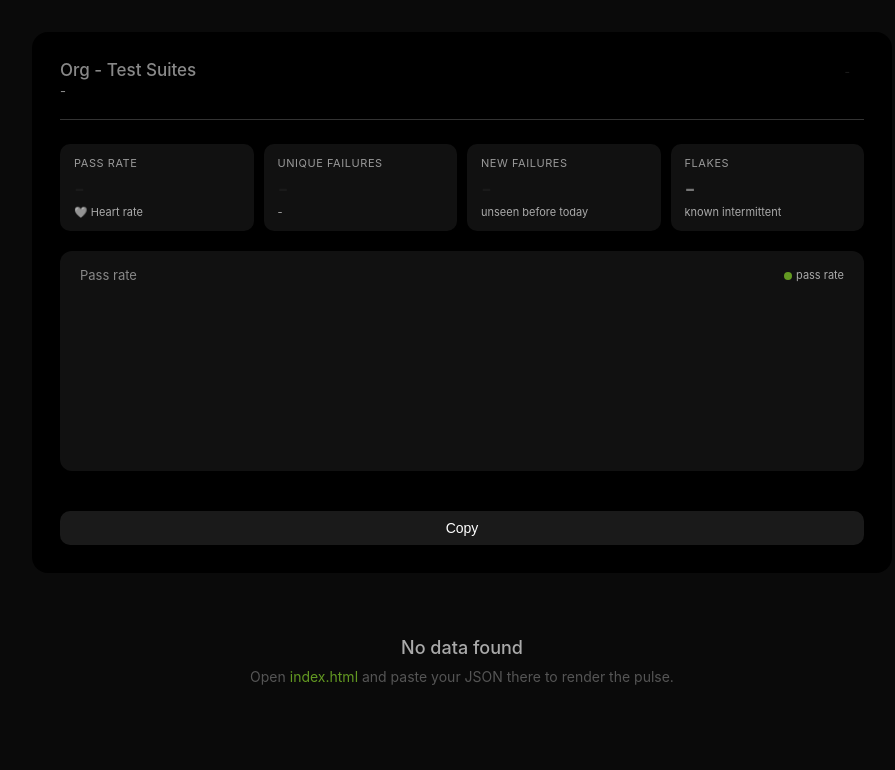
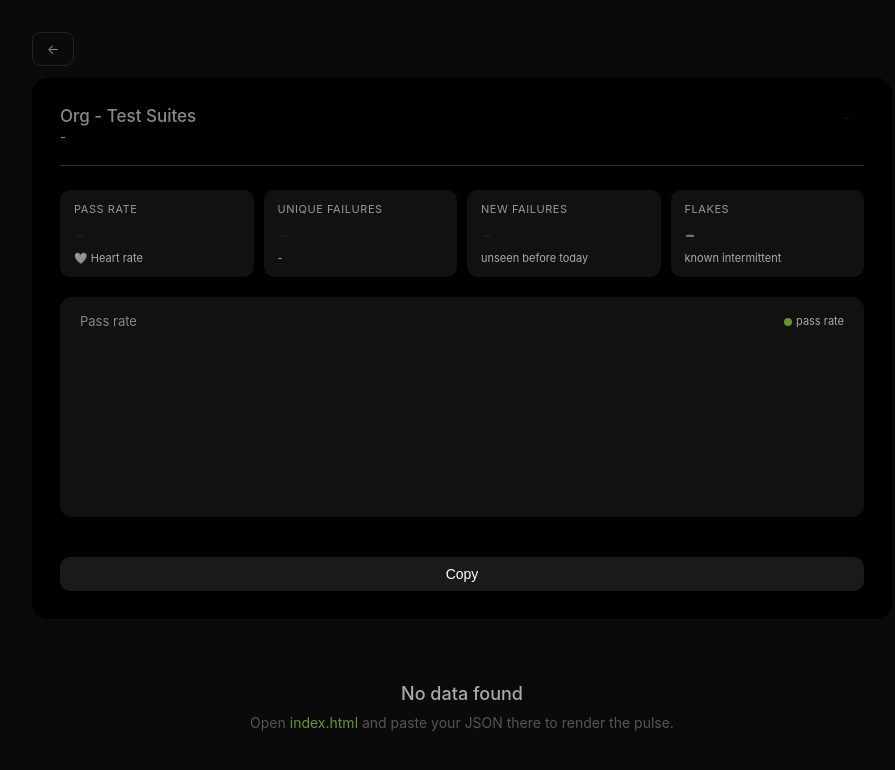
Before and after one commit to mchlwall/daily-pulse, a plain HTML site: page pulse/report.html in a window 1280 px wide. Shown: the whole page, without its empty margins (178-1073 px from the left). Drawn offline with nearby package versions, Linux system fonts and the light colour scheme.

Commit message:
Clean up

```diff
--- a/pulse/report.html
+++ b/pulse/report.html
@@ -300,6 +300,29 @@
     text-decoration: underline;
   }
 
+  .back-btn {
+    display: inline-block;
+    margin-bottom: 12px;
+    padding: 8px 14px;
+    background: transparent;
+    color: #888;
+    border: 1px solid #222;
+    border-radius: 8px;
+    font-size: 13px;
+    text-decoration: none;
+    transition: all 0.15s;
+  }
+
+  .back-btn:hover {
+    border-color: #888;
+    color: #aaa;
+  }
+
+  .back-nav {
+    max-width: 860px;
+    margin: 0 auto;
+  }
+
   .copy-btn {
     display: block;
     width: 100%;
@@ -356,6 +379,8 @@
 </style>
 </head>
 <body>
+
+  <div class="back-nav"><a class="back-btn" href="../index.html">←</a></div>
 
   <div id="monitor">
   <div class="header">
```
Also changed, not shown: prompt.html (+2 -2 lines).
